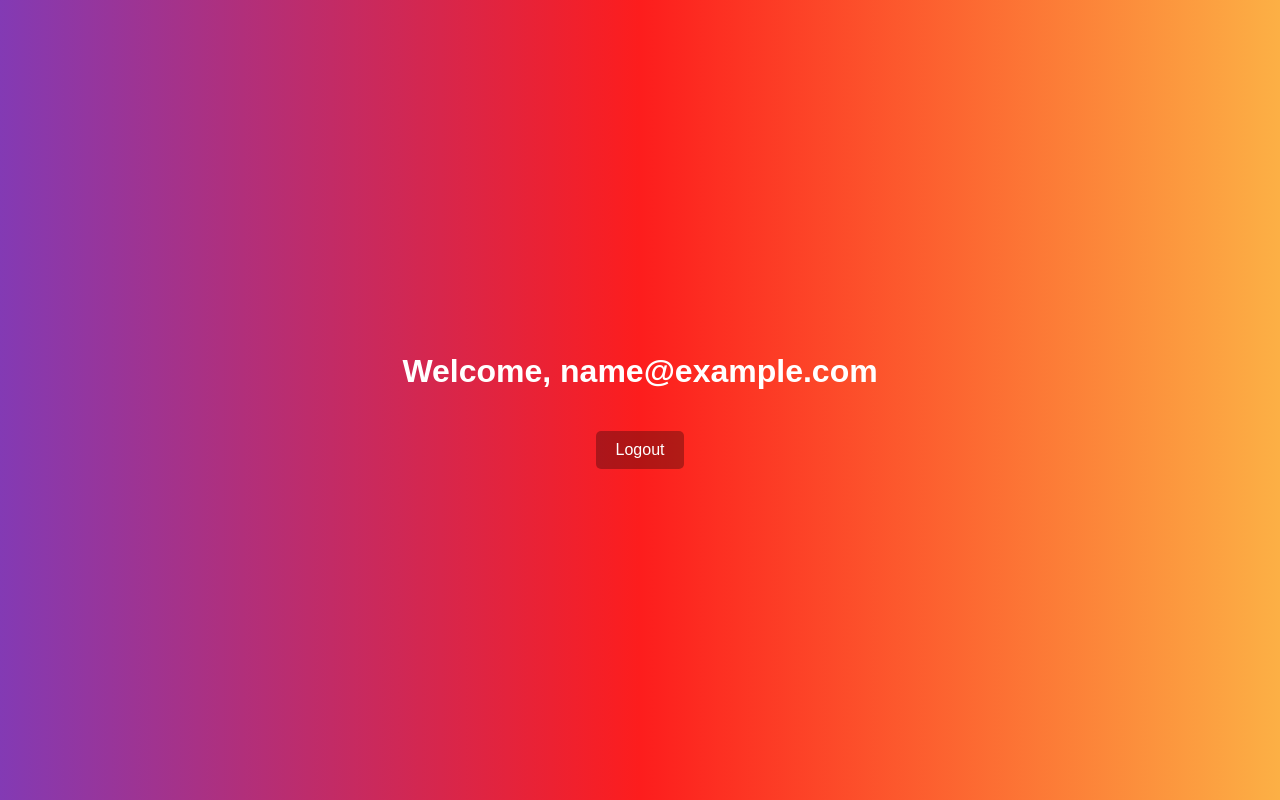
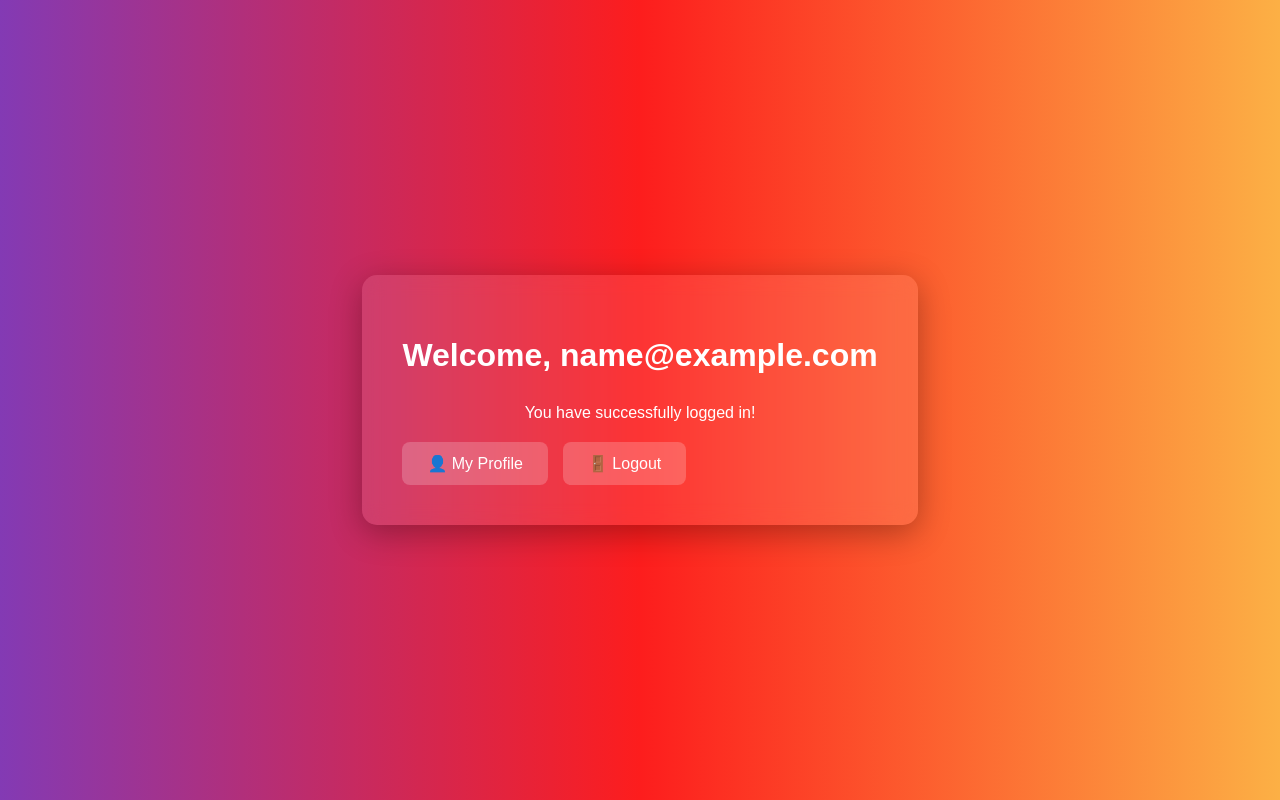
Before and after one commit to blackabdoul/mini-social-app, a PHP site: page /myApp/dashboard.php in a window 1280 px wide. Run offline with PHP 8.4, Linux system fonts and the light colour scheme; the visitor is signed in with stand-in values (Sample User, id 1).

Commit message:
updates dashbord.php

```diff
--- a/dashboard.php
+++ b/dashboard.php
@@ -4,22 +4,16 @@
     header("Location: index.php");
     exit();
 }
-
 ?>
-
 <!DOCTYPE html>
 <html lang="en">
 <head>
     <meta charset="UTF-8">
     <title>Dashboard</title>
     <style>
-        .b{
-            background: #833AB4;
+        body {
+            font-family: Arial, sans-serif;
             background: linear-gradient(90deg, rgba(131, 58, 180, 1) 0%, rgba(253, 29, 29, 1) 50%, rgba(252, 176, 69, 1) 100%);
-        }
-        body {
-            background: linear-gradient(90deg, rgba(131, 58, 180, 1) 0%, rgba(253, 29, 29, 1) 50%, rgba(252, 176, 69, 1) 100%);
-            font-family: Arial, sans-serif;
             height: 100vh;
             display: flex;
             flex-direction: column;
@@ -28,21 +22,45 @@
             margin: 0;
             color: white;
         }
-        a {
+        .welcome-box {
+            background: rgba(255, 255, 255, 0.1);
+            backdrop-filter: blur(10px);
+            padding: 40px;
+            border-radius: 15px;
+            box-shadow: 0 8px 32px rgba(0, 0, 0, 0.3);
+            text-align: center;
+        }
+        h1 {
+            margin-bottom: 30px;
+        }
+        .nav-links {
+            display: flex;
+            gap: 15px;
+            margin-top: 20px;
+        }
+        .nav-links a {
             color: white;
             text-decoration: none;
-            background: rgba(0,0,0,0.3);
-            padding: 10px 20px;
-            border-radius: 5px;
-            margin-top: 20px;
+            background: rgba(255, 255, 255, 0.2);
+            padding: 12px 25px;
+            border-radius: 8px;
+            transition: all 0.3s;
         }
-        a:hover {
-            background: rgba(0,0,0,0.5);
+        .nav-links a:hover {
+            background: rgba(255, 255, 255, 0.3);
+            transform: translateY(-2px);
         }
     </style>
 </head>
-<body class= b>
+<body>
+    <div class="welcome-box">
         <h1>Welcome, <?= htmlspecialchars($_SESSION["user_email"]) ?></h1>
-    <a href="logout.php">Logout</a>
+        <p>You have successfully logged in!</p>
+
+        <div class="nav-links">
+            <a href="profile.php">👤 My Profile</a>
+            <a href="logout.php">🚪 Logout</a>
+        </div>
+    </div>
 </body>
 </html>
```
Lines whose indentation alone changed are shown as unchanged.
